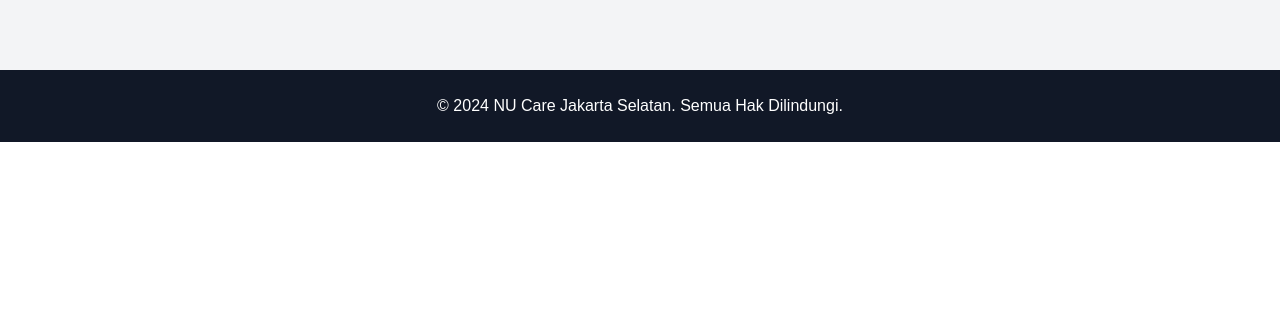
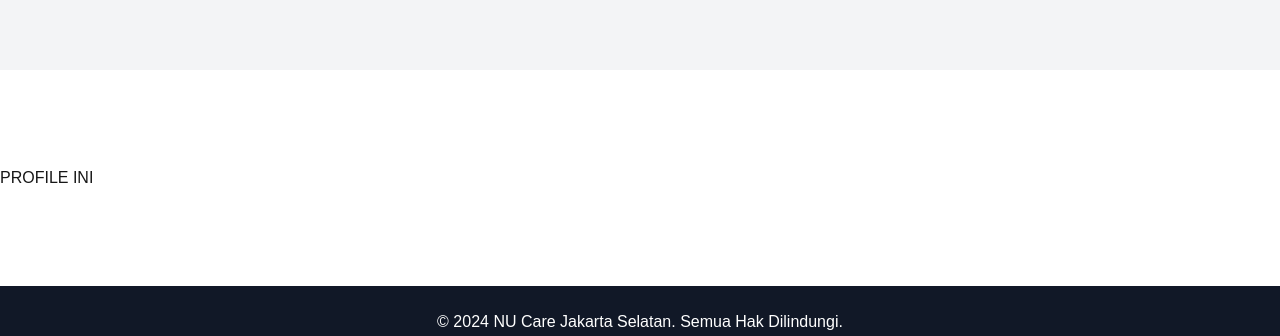
Before and after one commit to akhdanrgya/NuCare-Jaksel, a Next.js app: page / in a window 1280 px wide. Shown: the part 1574-1910 px from the top of the page. Before the commit the page ends 1716 px from the top, so only its background shows below. Built offline with nearby package versions, Linux system fonts and the light colour scheme; no server answers; the database is empty.

Commit message:
Update profile

```diff
--- a/src/app/page.tsx
+++ b/src/app/page.tsx
@@ -4,6 +4,7 @@ import DonasiCards from "@/components/DonasiCard";
 import Footer from "@/components/Footer";
 import BeritaCard from "@/components/BeritaCard";
 import {Analytics} from "@vercel/analytics/react"
+import Profile from "@/components/Profile";
 
 const Home: React.FC = () => {
     return (
@@ -14,6 +15,7 @@ const Home: React.FC = () => {
             <Hero/>
             <DonasiCards/>
             <BeritaCard/>
+            <Profile/>
             <Footer/>
 
         </>
--- /dev/null
+++ b/src/components/Profile.tsx
@@ -0,0 +1,13 @@
+import React from "react";
+
+const Profile = () => {
+    return (
+        <section className="py-24 ">
+            <div className="">
+                <h1>PROFILE INI</h1>
+            </div>
+        </section>
+    )
+}
+
+export default Profile
```
